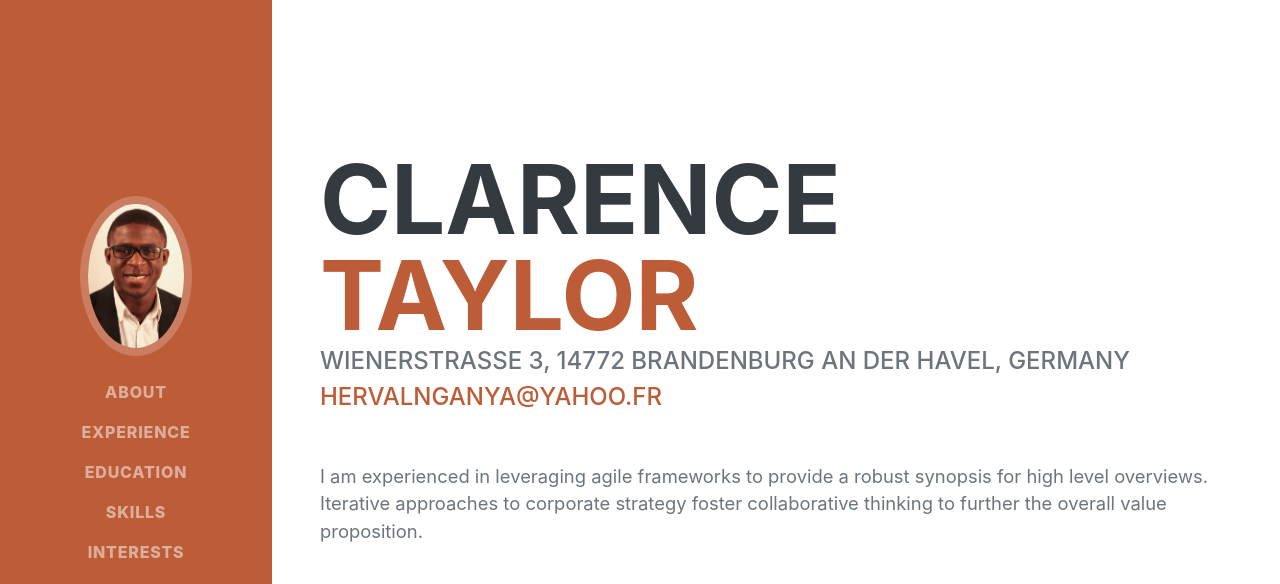
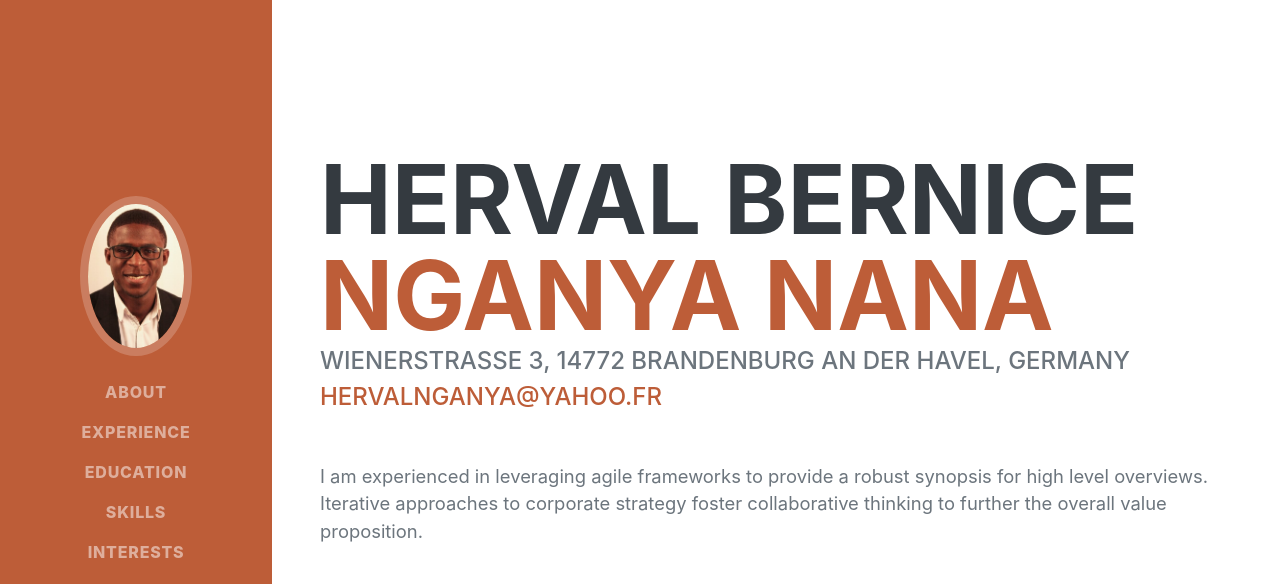
Before and after one commit to MentalistHB/mentalisthb.github.io, a plain HTML site: page index.html in a window 1280 px wide. Shown: the top 584 px of the page. Drawn offline with nearby package versions, Linux system fonts and the light colour scheme; a web font is replaced by a local one.

Commit message:
Update index.html

```diff
--- a/index.html
+++ b/index.html
@@ -19,7 +19,7 @@
         <!-- Navigation-->
         <nav class="navbar navbar-expand-lg navbar-dark bg-primary fixed-top" id="sideNav">
             <a class="navbar-brand js-scroll-trigger" href="#page-top">
-                <span class="d-block d-lg-none">Nganya Nana Herval Bernice</span>
+                <span class="d-block d-lg-none">Herval Bernice Nganya Nana</span>
                 <span class="d-none d-lg-block"><img class="img-fluid img-profile rounded-circle mx-auto mb-2" src="assets/img/herval.png" alt="" /></span>
             </a>
             <button class="navbar-toggler" type="button" data-toggle="collapse" data-target="#navbarSupportedContent" aria-controls="navbarSupportedContent" aria-expanded="false" aria-label="Toggle navigation"><span class="navbar-toggler-icon"></span></button>
@@ -40,8 +40,8 @@
             <section class="resume-section" id="about">
                 <div class="resume-section-content">
                     <h1 class="mb-0">
-                        Clarence
-                        <span class="text-primary">Taylor</span>
+                        Herval Bernice
+                        <span class="text-primary">Nganya Nana</span>
                     </h1>
                     <div class="subheading mb-5">
                         Wienerstraße 3, 14772 Brandenburg an der Havel, Germany
```
